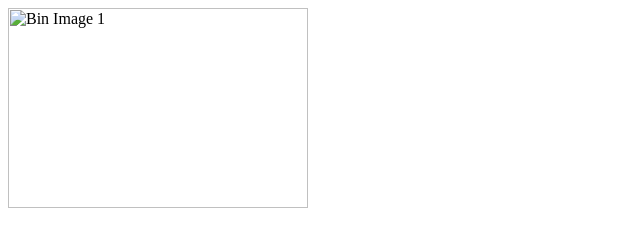
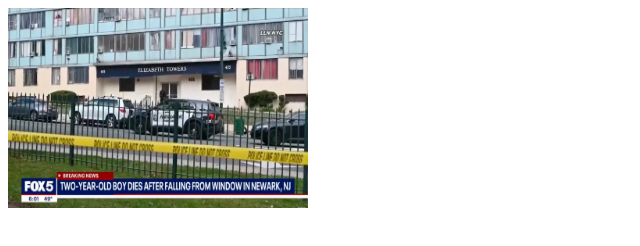
Before and after one commit to spdevgroup1/images, a plain HTML site: page Images Pages/px1.html in a window 1280 px wide. Shown: the whole page, without its empty margins (0-640 px from the left). Drawn offline with Linux system fonts and the light colour scheme.

Commit message:
update img src /

```diff
--- a/Images Pages/px1.html
+++ b/Images Pages/px1.html
@@ -5,7 +5,7 @@
     <title>Document</title>
 </head>
 <body>
-    <img src ="bin01/image01.webp" alt="Bin Image 1" style="width: 300px;height:200px;">
+    <img src ="/images/bin/bin01/image01.webp" alt="Bin Image 1" style="width: 300px;height:200px;">
 
 </body>
 </html>
```
